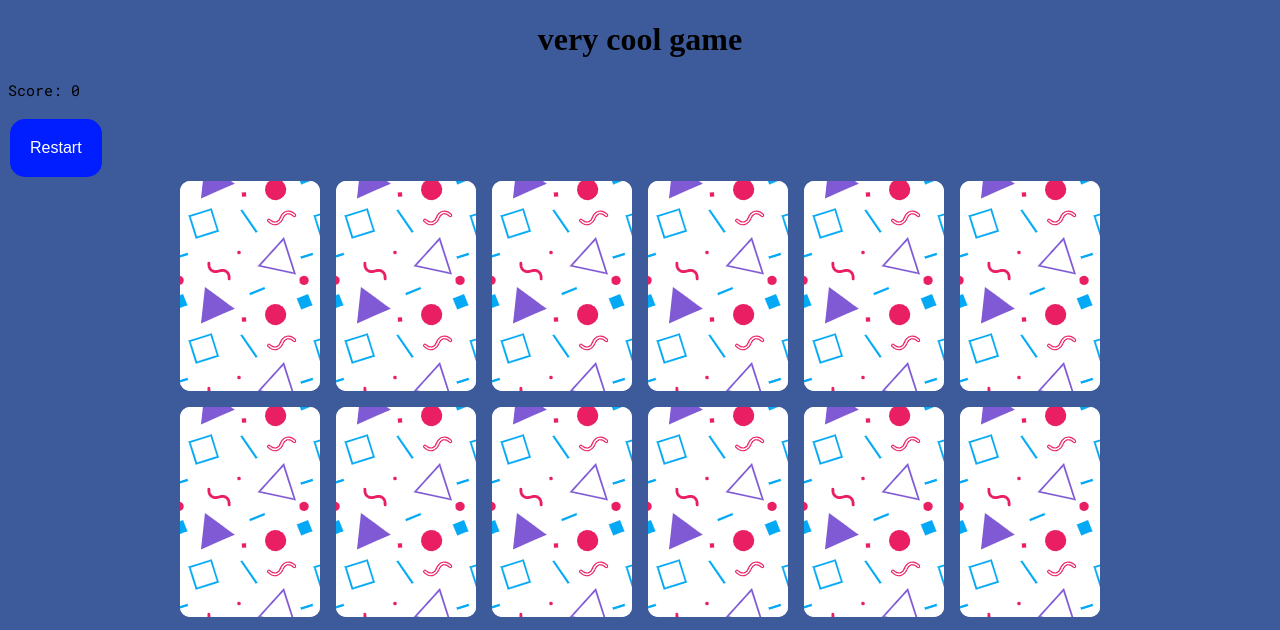
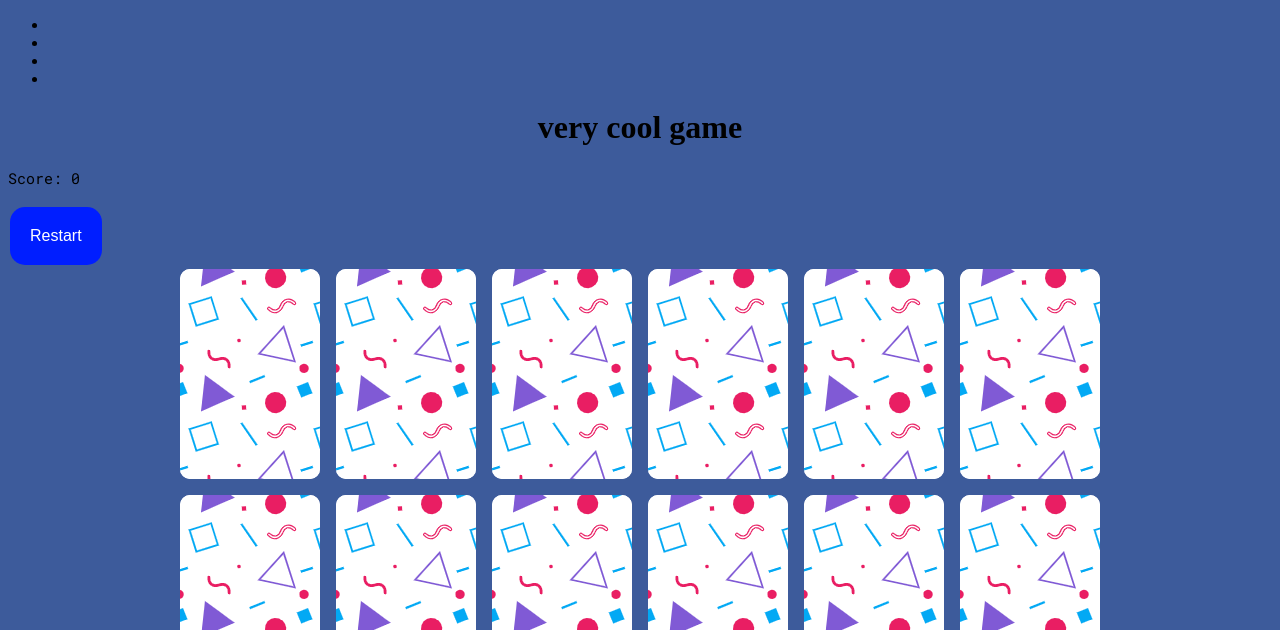
Before and after one commit to andrewgr1234/Memory-game, a plain HTML site: page index.html in a window 1280 px wide. Shown: the top 630 px of the page. Drawn offline with Linux system fonts and the light colour scheme.

Commit message:
dificulties

```diff
--- a/index.html
+++ b/index.html
@@ -1,12 +1,31 @@
 <!DOCTYPE html>
 <html lang="en">
+
 <head>
   <meta charset="UTF-8" />
   <meta name="viewport" content="width=device-width, initial-scale=1.0" />
   <title>Memory Card Game</title>
   <link rel="stylesheet" href="style.css" />
 </head>
+
 <body>
+  <header>
+    <ul id="Navbar">
+      <li>
+        <a href=""><b></b></a>
+      </li>
+      <li>
+        <a href=""><b></b></a>
+      </li>
+      <li>
+        <a href=""><b></b></a>
+      </li>
+      <li>
+        <a href=""><b></b></a>
+      </li>
+    </ul>
+  </header>
+
   <center>
     <h1>very cool game</h1>
   </center>
@@ -21,4 +40,5 @@
 </body>
 <script src="confetti.js"></script>
 <script src="script.js"></script>
+
 </html>
```
Lines whose indentation alone changed are shown as unchanged.
